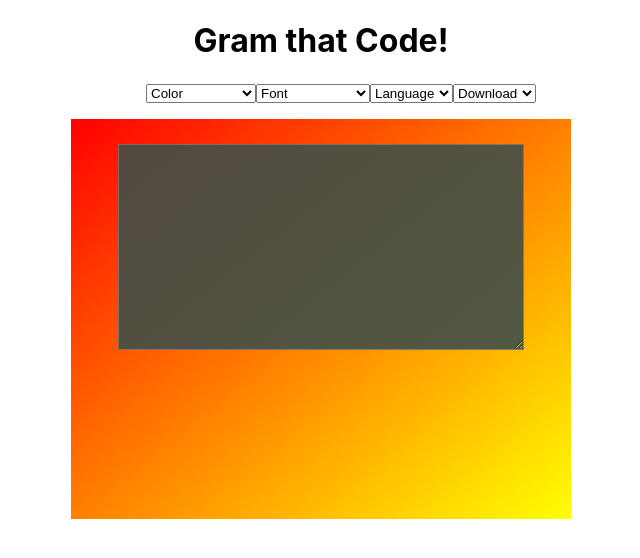
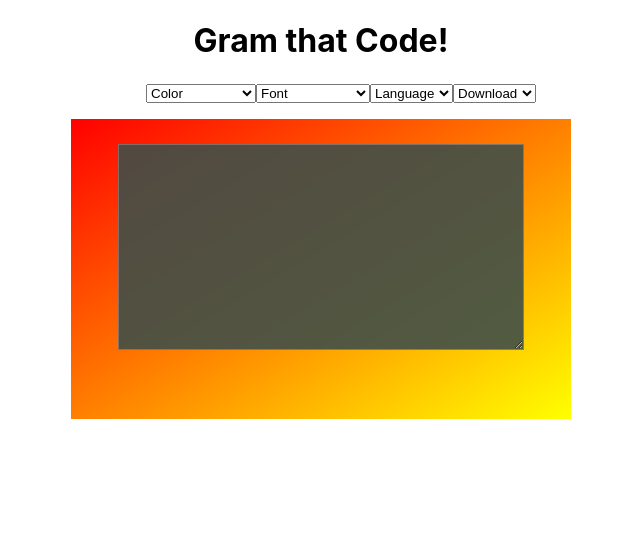
Before and after one commit to rkaufusi/gram-that-code, a React (Create React App) app: page / in a window 1280 px wide. Shown: the top 558 px of the page, without its empty margins (319-959 px from the left). Built offline with nearby package versions, Linux system fonts and the light colour scheme.

Commit message:
text area and background grow dynamically

```diff
--- a/src/InputArea.js
+++ b/src/InputArea.js
@@ -2,10 +2,14 @@ import { render } from '@testing-library/react';
 import React , {useState, useRef, useEffect} from 'react';
 
 
-const InputArea = (props) => {
+const InputArea = ({value, colors}) => {
     const [firstColor, setFirstColor] = useState("red");
     const [secondColor, setSecondColor] = useState("blue");
     const [text, setText] = useState([]);
+
+    console.log('value passed ' + value);
+    console.log('colors passed ' + colors);
+
 
     const listRef = useRef();
 
@@ -16,11 +20,11 @@ const InputArea = (props) => {
     console.log(listRef.current)
     console.log(width, height);
 
-   console.log('props ' + props.value.replace(/\s/g, '-'))
+   //console.log('props ' + props.value.replace(/\s/g, '-'))
 
     const handleChange = event => {
         setText([event.target.value]);
-        console.log('handle change font ' + props.value);
+        //console.log('handle change font ' + props.value);
 
     }
 
@@ -56,6 +60,7 @@ const myStyle = {
 const [myHeight, setMyHeight] = useState(200);
 const [numberOfLines, setNumberOfLines] = useState(0);
 const [nextLine, setNextLine] = useState(6);
+const [backgroundheight, setBackgroundheight] = useState(300);
 
 /*
 let numLines = text.join('').split(/\r\n|\r|\n/).length;
@@ -70,6 +75,7 @@ useEffect(() => {
   if(numberOfLines === nextLine) {
     console.log('numberOfLines === nextLine' + numberOfLines + ' ' + nextLine);
     setMyHeight(myHeight + 15);
+    setBackgroundheight(backgroundheight + 15);
     setNextLine(nextLine + 1);
 
   }
@@ -78,14 +84,16 @@ useEffect(() => {
 
   //console.log('numLines ' + text.join('').split(/\r\n|\r|\n/).length);
 
-
+//
 // className={'background ' + props.value.replace(/\s/g, '-')}
+//<textarea id='text-area' style={{height: myHeight + 'px'}} className={'background ' + props.value.replace(/\s/g, '-')} value={text} onChange={handleChange} ref={listRef}>
 
     return (
+            <div style={{height: backgroundheight + 'px', transition: 'height .3s'}} className={`text-container ${colors.toLowerCase()}`}>
+              <textarea id='text-area' style={{height: myHeight + 'px', transition: 'height .2s'}} className='background'  value={text} onChange={handleChange} ref={listRef}>
+              </textarea>
+            </div>
 
-           <textarea id='text-area' style={{height: myHeight + 'px'}} className={'background ' + props.value.replace(/\s/g, '-')} value={text} onChange={handleChange} ref={listRef}>
-
-            </textarea>
 
 
 
--- a/src/Navbar.js
+++ b/src/Navbar.js
@@ -73,9 +73,9 @@ const Navbar = () => {
               </li>
             </ul>
           </nav>
-          <div className={`text-container ${color.toLowerCase()}`}>
-            <InputArea value={font}/>
-          </div>
+
+            <InputArea value={font} colors={color} />
+
         </div>
     )
 }
```
